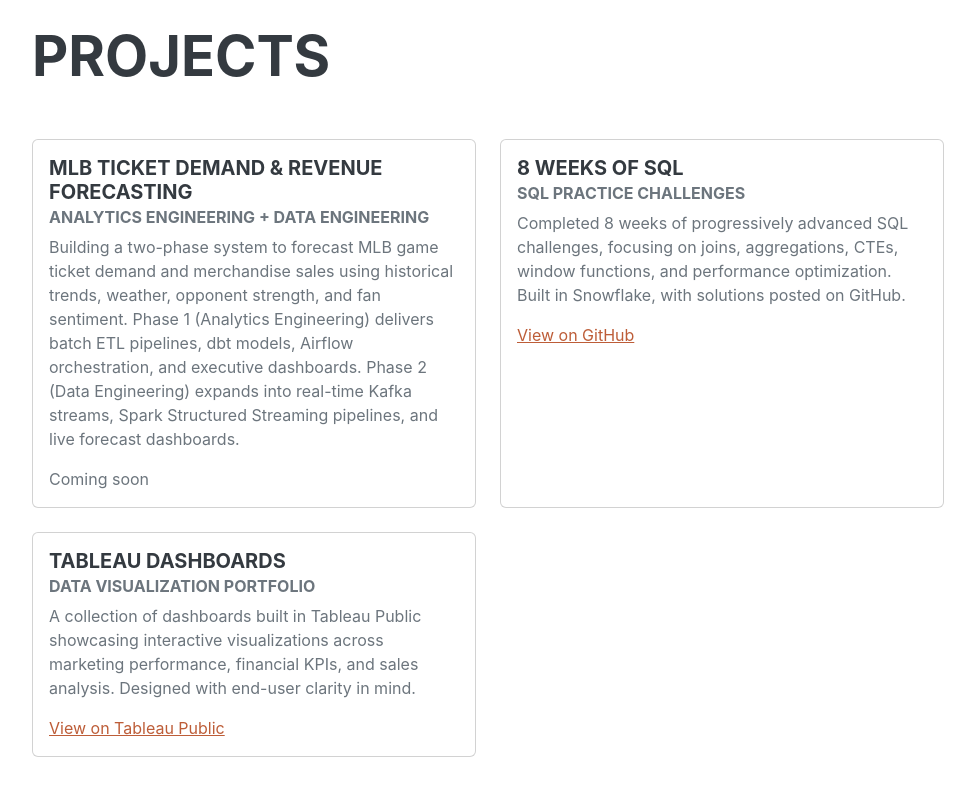
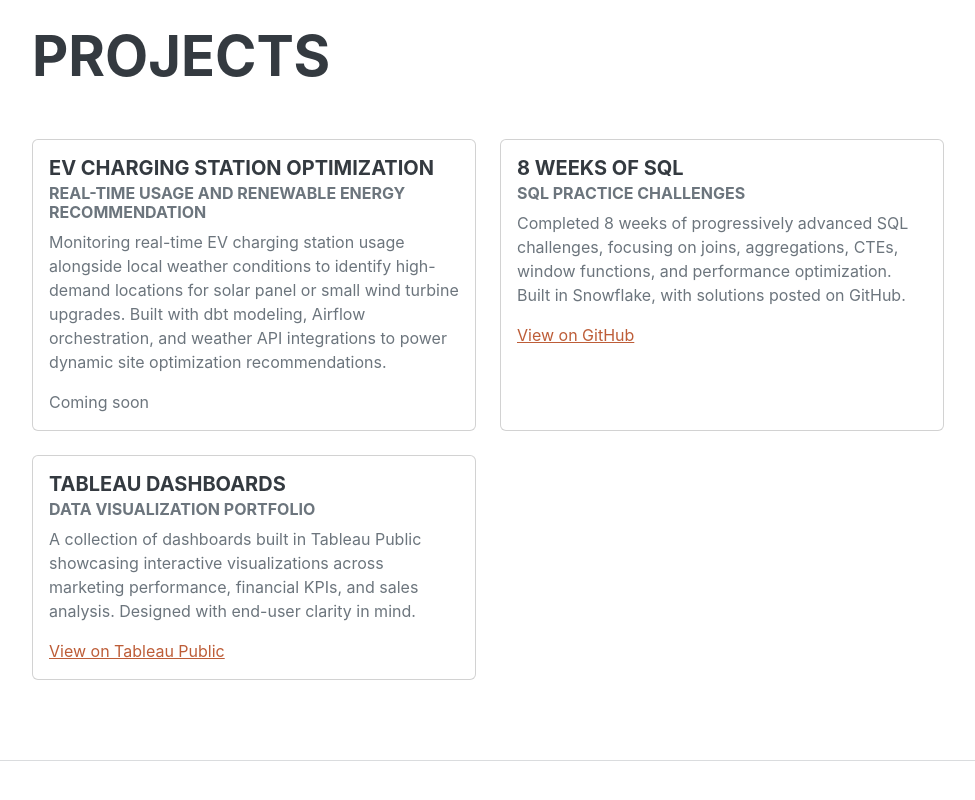
Before and after one commit to AlexPerrine/alexperrine.github.io, a plain HTML site: page index.html in a window 1280 px wide. Shown: the part 2582-3382 px from the top of the page, without its empty margins (288-1263 px from the left). Drawn offline with nearby package versions, Linux system fonts and the light colour scheme; a web font is replaced by a local one.

Commit message:
Updated AE bootcamp project

```diff
--- a/index.html
+++ b/index.html
@@ -136,10 +136,10 @@
                     <div class="col">
                       <div class="card h-100">
                         <div class="card-body">
-                          <h5 class="card-title">MLB Ticket Demand & Revenue Forecasting</h5>
-                          <h6 class="card-subtitle mb-2 text-muted">Analytics Engineering + Data Engineering</h6>
+                          <h5 class="card-title">EV Charging Station Optimization</h5>
+                          <h6 class="card-subtitle mb-2 text-muted">Real-Time Usage and Renewable Energy Recommendation</h6>
                           <p class="card-text">
-                            Building a two-phase system to forecast MLB game ticket demand and merchandise sales using historical trends, weather, opponent strength, and fan sentiment. Phase 1 (Analytics Engineering) delivers batch ETL pipelines, dbt models, Airflow orchestration, and executive dashboards. Phase 2 (Data Engineering) expands into real-time Kafka streams, Spark Structured Streaming pipelines, and live forecast dashboards.
+                            Monitoring real-time EV charging station usage alongside local weather conditions to identify high-demand locations for solar panel or small wind turbine upgrades. Built with dbt modeling, Airflow orchestration, and weather API integrations to power dynamic site optimization recommendations.
                           </p>
                           <span class="text-muted">Coming soon</span>
                         </div>
```
